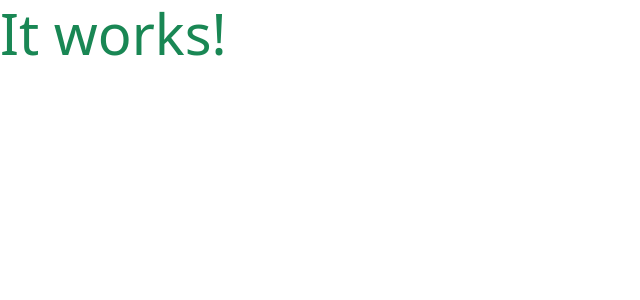
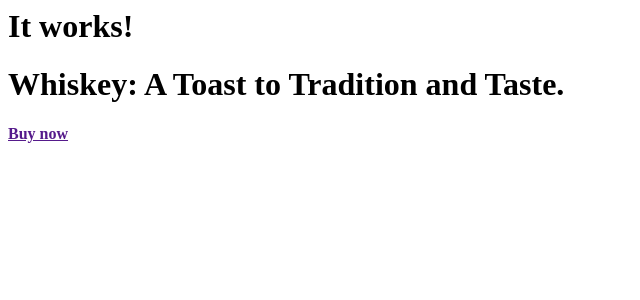
Before and after one commit to maish79/whiskey_shop, a Django app: page / in a window 1280 px wide. Shown: the top 300 px of the page, without its empty margins (0-640 px from the left). Run offline with Django 3.2, Linux system fonts and the light colour scheme.

Commit message:
add homepage

```diff
--- a/home/templates/home/index.html
+++ b/home/templates/home/index.html
@@ -1,6 +1,25 @@
-{% extends "base.html" %}
-{% load static %}
+{% block page_header %}
+    <div class="container header-container">
+        <div class="row">
+            <div class="col"></div>
+        </div>
+    </div>
+{% endblock %}
 
 {% block content %}
     <h1 class="display-4 text-success">It works!</h1>
+    <div class="container h-100">
+        <div class="row h-100">
+            <div class="col-7 col-md-6 my-auto">
+                <h1 class="display-4 logo-font text-black">
+                    Whiskey: A Toast to Tradition and Taste.
+                </h1>
+                <div class="my-5">
+                    <h4>
+                        <a href="" class="shop-now-button btn btn-lg rounded-0 text-uppercase py-3">Buy now</a>
+                    </h4>
+                </div>
+            </div>
+        </div>
+    </div>
 {% endblock %}
```
